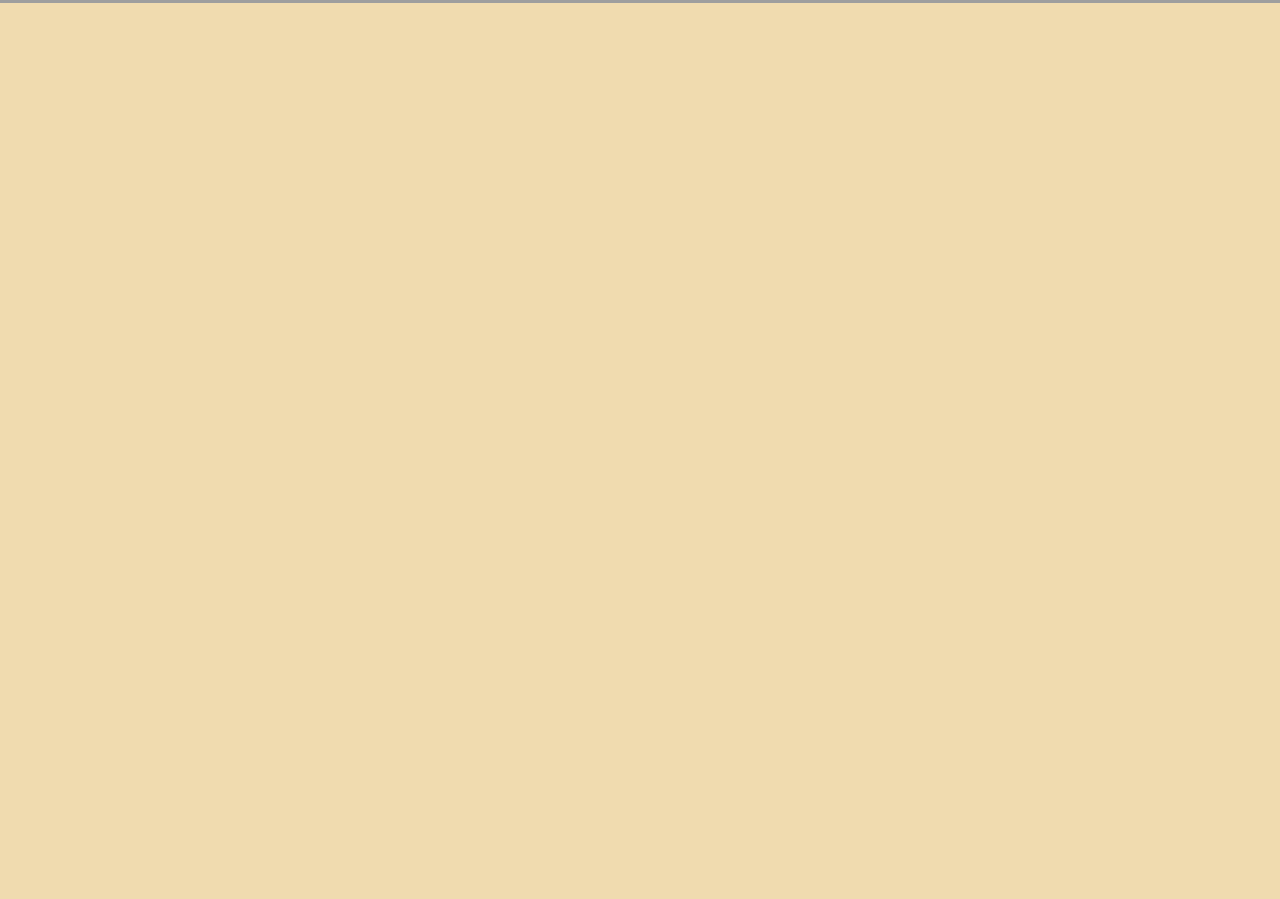
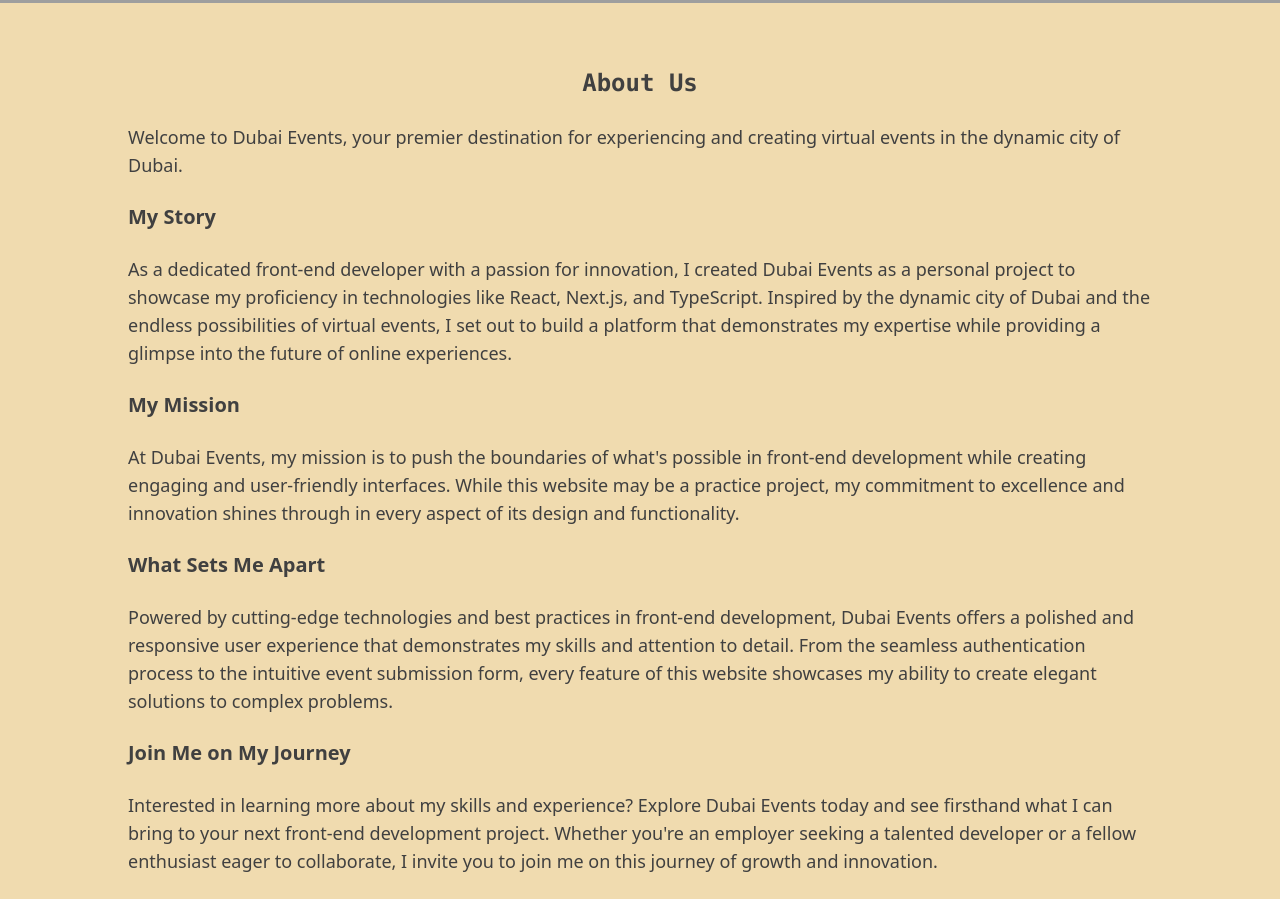
Before and after one commit to tannaz97shr/utopia-grove, a Next.js app: page / in a window 1280 px wide. Shown: the part 600-1499 px from the top of the page. Before the commit the page ends 891 px from the top, so only its background shows below. Built offline with nearby package versions, Linux system fonts and the light colour scheme; no server answers; the database is empty; grey boxes are pictures that could not be loaded.

Commit message:
feat: add about section

```diff
--- a/src/app/page.tsx
+++ b/src/app/page.tsx
@@ -1,3 +1,4 @@
+import HomeAboutSection from "@/components/HomeAboutSection";
 import HomeEventsSection from "@/components/HomeEventsSection";
 import MainBanner from "@/components/MainPageBanner";
 
@@ -5,8 +6,9 @@ export default function Home() {
   return (
     <main className="flex min-h-screen flex-col items-center">
       <MainBanner />
-      <div className="z-10 max-w-5xl w-full items-center justify-between font-mono text-sm lg:flex">
+      <div className="z-10 max-w-5xl w-full items-center justify-between font-mono text-sm lg:flex flex-col">
         <HomeEventsSection />
+        <HomeAboutSection />
       </div>
     </main>
   );
--- /dev/null
+++ b/src/components/HomeAboutSection/index.tsx
@@ -0,0 +1,51 @@
+export default function HomeAboutSection() {
+  return (
+    <div className="mt-16 w-full mb-6">
+      <h2 id="about" className="font-semibold text-2xl w-fit mx-auto">
+        About Us
+      </h2>
+      <p className="mt-6 font-sans text-lg">
+        Welcome to Dubai Events, your premier destination for experiencing and
+        creating virtual events in the dynamic city of Dubai.
+      </p>
+      <h3 className=" font-sans font-semibold text-xl mt-6">My Story</h3>
+      <p className="mt-6 font-sans text-lg">
+        As a dedicated front-end developer with a passion for innovation, I
+        created Dubai Events as a personal project to showcase my proficiency in
+        technologies like React, Next.js, and TypeScript. Inspired by the
+        dynamic city of Dubai and the endless possibilities of virtual events, I
+        set out to build a platform that demonstrates my expertise while
+        providing a glimpse into the future of online experiences.
+      </p>
+      <h3 className=" font-sans font-semibold text-xl mt-6">My Mission</h3>
+      <p className="mt-6 font-sans text-lg">
+        At Dubai Events, my mission is to push the boundaries of what's possible
+        in front-end development while creating engaging and user-friendly
+        interfaces. While this website may be a practice project, my commitment
+        to excellence and innovation shines through in every aspect of its
+        design and functionality.
+      </p>
+      <h3 className=" font-sans font-semibold text-xl mt-6">
+        What Sets Me Apart
+      </h3>
+      <p className="mt-6 font-sans text-lg">
+        Powered by cutting-edge technologies and best practices in front-end
+        development, Dubai Events offers a polished and responsive user
+        experience that demonstrates my skills and attention to detail. From the
+        seamless authentication process to the intuitive event submission form,
+        every feature of this website showcases my ability to create elegant
+        solutions to complex problems.
+      </p>
+      <h3 className=" font-sans font-semibold text-xl mt-6">
+        Join Me on My Journey
+      </h3>
+      <p className="mt-6 font-sans text-lg">
+        Interested in learning more about my skills and experience? Explore
+        Dubai Events today and see firsthand what I can bring to your next
+        front-end development project. Whether you're an employer seeking a
+        talented developer or a fellow enthusiast eager to collaborate, I invite
+        you to join me on this journey of growth and innovation.
+      </p>
+    </div>
+  );
+}
--- a/src/components/HomeEventsSection/index.tsx
+++ b/src/components/HomeEventsSection/index.tsx
@@ -4,11 +4,10 @@ import PreviewCard from "./PreviewCard";
 
 export default async function HomeEventsSection() {
   const latestEvents = await fetchEvents(1, 4);
-  console.log("latest", latestEvents);
   if (!latestEvents.length) return;
   return (
     <div className="mt-8 w-full">
-      <h2 id="latestEvents" className="font-semibold text-xl w-fit mx-auto">
+      <h2 id="latestEvents" className="font-semibold text-2xl w-fit mx-auto">
         Latest Events
       </h2>
       <div className="grid gap-4 grid-cols-2 md:grid-cols-4 pt-4">
```
